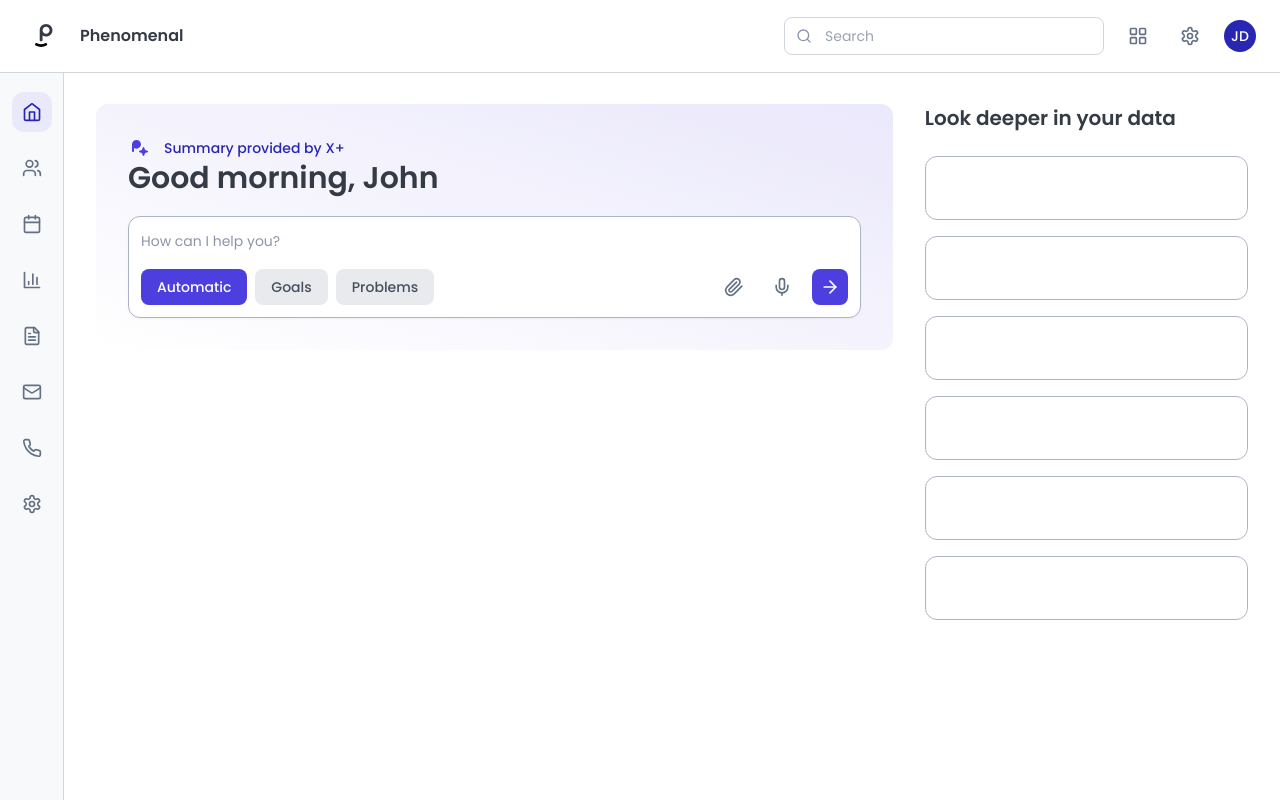
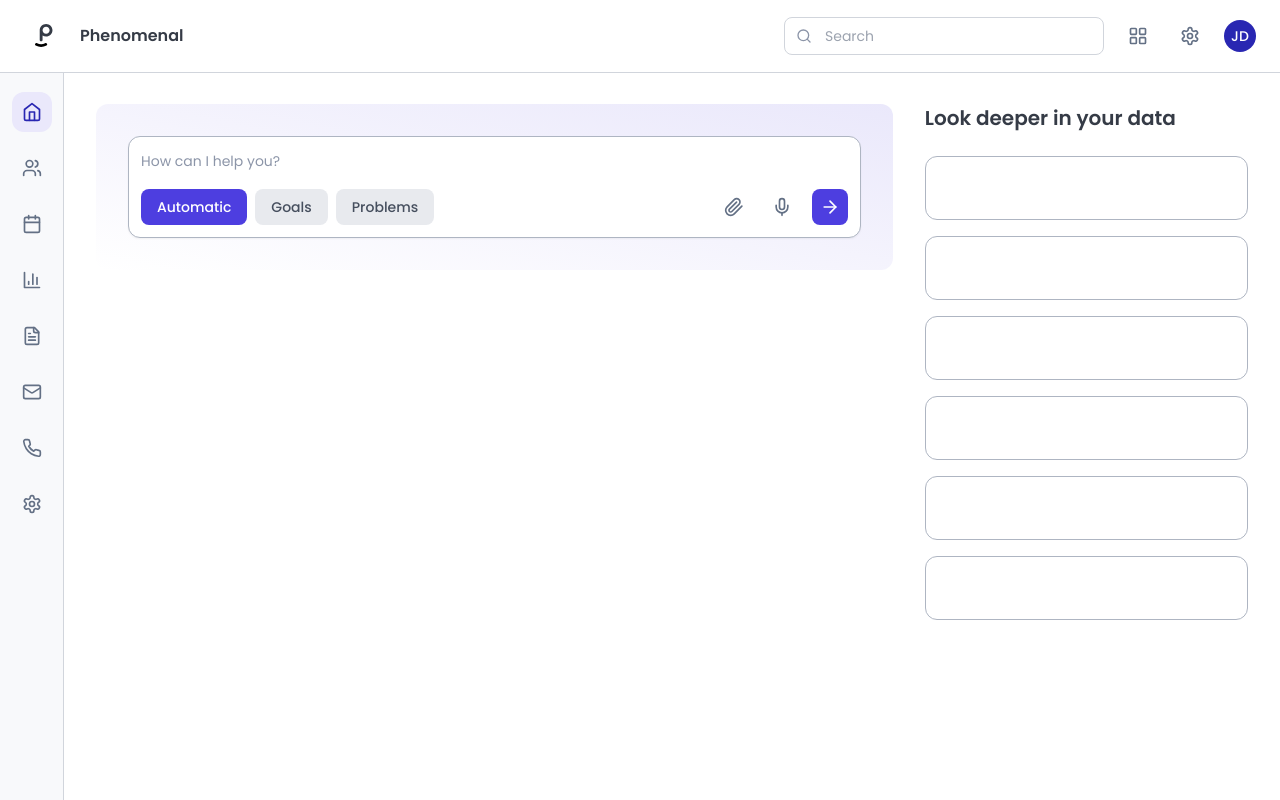
Before and after one commit to pdr-21/ph-style-guide, a React (Vite) app: page / in a window 1280 px wide. Built offline with nearby package versions, Linux system fonts and the light colour scheme.

Commit message:
Updated Dashboard.tsx

```diff
--- a/src/pages/Dashboard.tsx
+++ b/src/pages/Dashboard.tsx
@@ -21,20 +21,7 @@ const Dashboard: React.FC = () => {
           {/* Gradient container */}
           <div className="flex flex-col gap-5 bg-gradient-to-bl from-b-40 to-white rounded-2xl p-8 mb-6">
             {/* Summary header with icon */}
-            <div claddName="flex flex-col gap-3">
-              <div className="flex items-center">
-                <SparkleIcon className="mr-3" />
-                <span className="text-sm font-poppins font-medium text-b-300">
-                  Summary provided by X+
-                </span>
-              </div>
 
-              {/* Greeting */}
-              <h1 className="text-3xl font-poppins font-semibold text-n-500">
-                {getGreeting()}, John
-              </h1>
-
-            </div>
             {/* Chat Input Component */}
             <ChatInput />
           </div>
```
